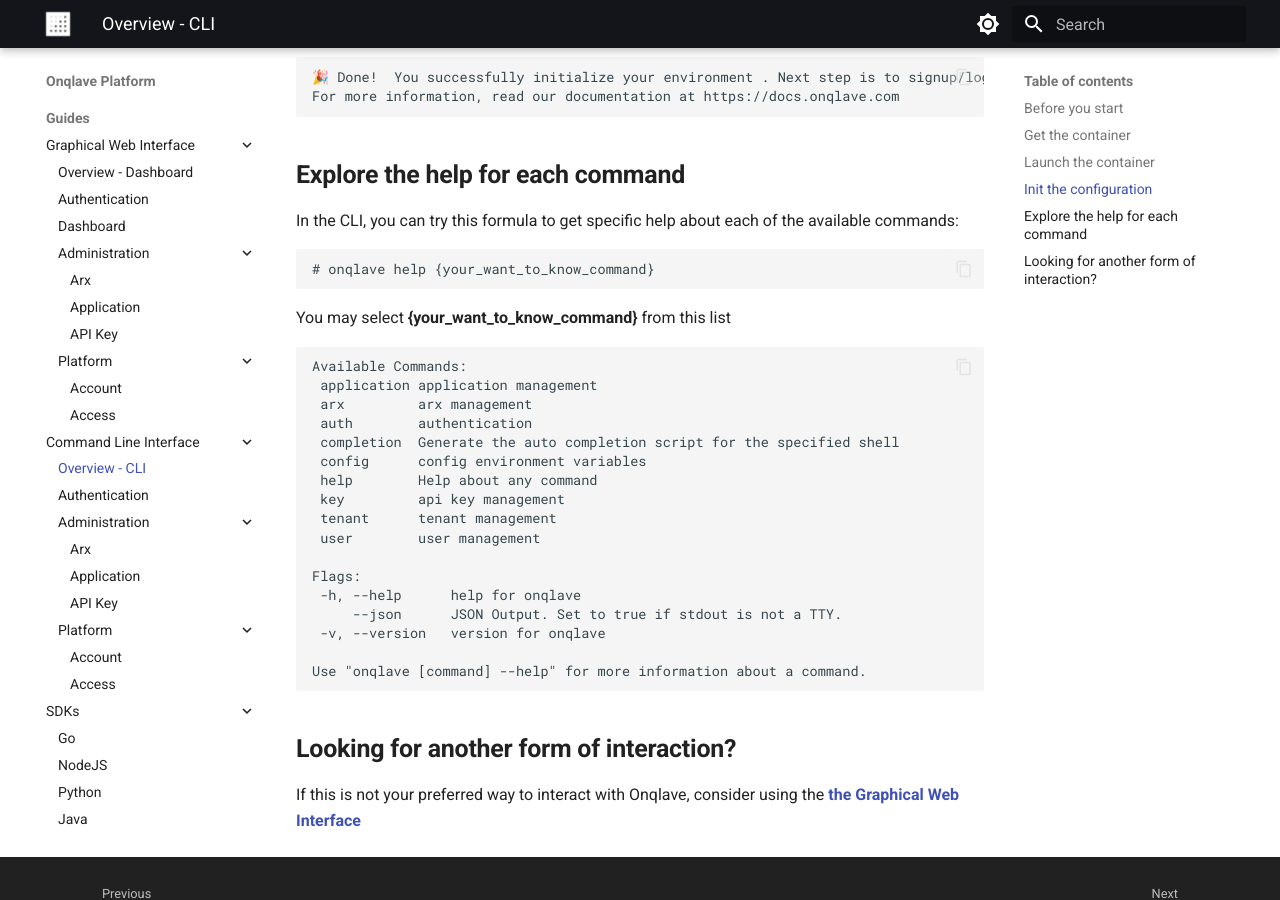
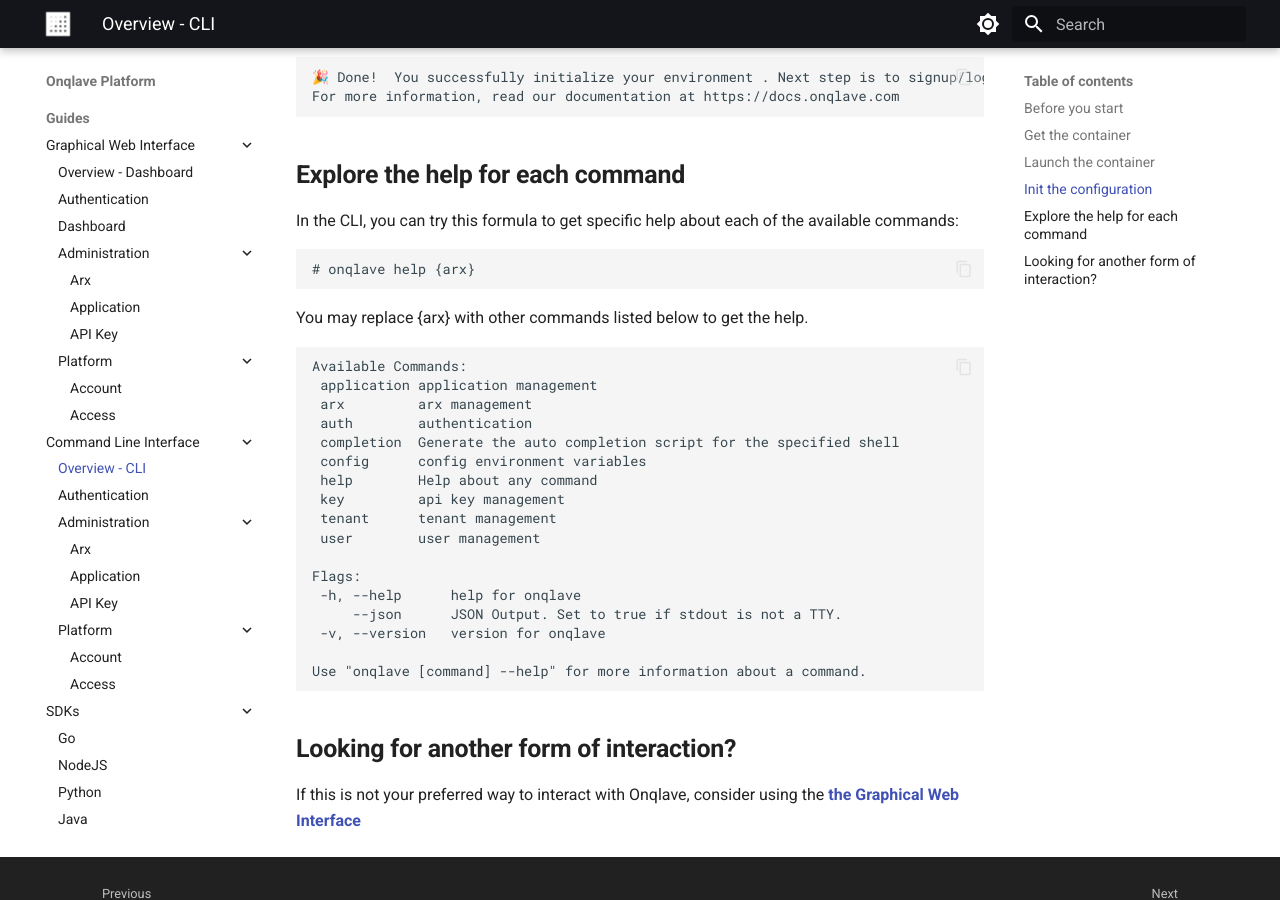
Before and after one commit to onqlavelabs/onqlave.docs, an MkDocs documentation site: the page built from docs/guides/cli-guide/overview-cli.md, in a window 1280 px wide and 900 px high, scrolled down 1583 px. Built offline with MkDocs 1.6.1 and Material for MkDocs 9.7.7, drawn with Linux system fonts in a browser that asks for light colours; the version menu is left out.

Commit message:
replace broken link & fix outdated commands
Signed-off-by: dcatonqlave <dc@onqlave.com>

````diff
--- a/docs/guides/cli-guide/overview-cli.md
+++ b/docs/guides/cli-guide/overview-cli.md
@@ -78,10 +78,10 @@
 In the CLI, you can try this formula to get specific help about each of the available commands:
 
 ```
-# onqlave help {your_want_to_know_command}
+# onqlave help {arx}
 ```
 
-You may select **{your_want_to_know_command}** from this list
+You may replace {arx} with other commands listed below to get the help.
 
 ```
 Available Commands:
````
Also changed, not shown: docs/guides/cli-guide/administration/arx.md (+1 -1 lines).
